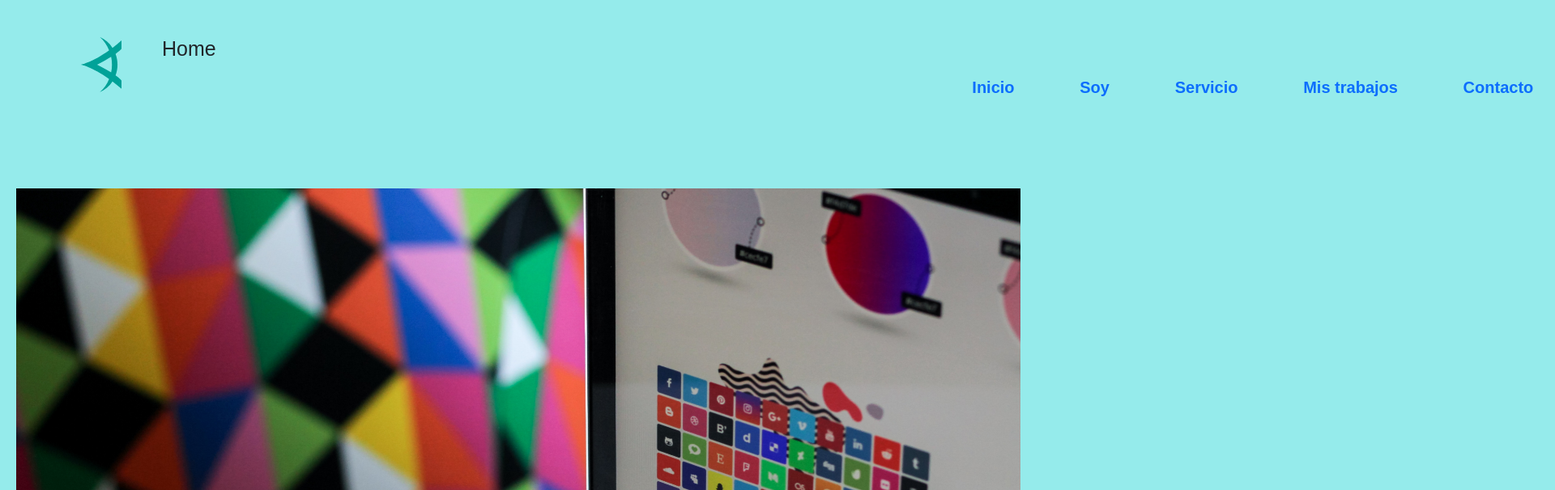
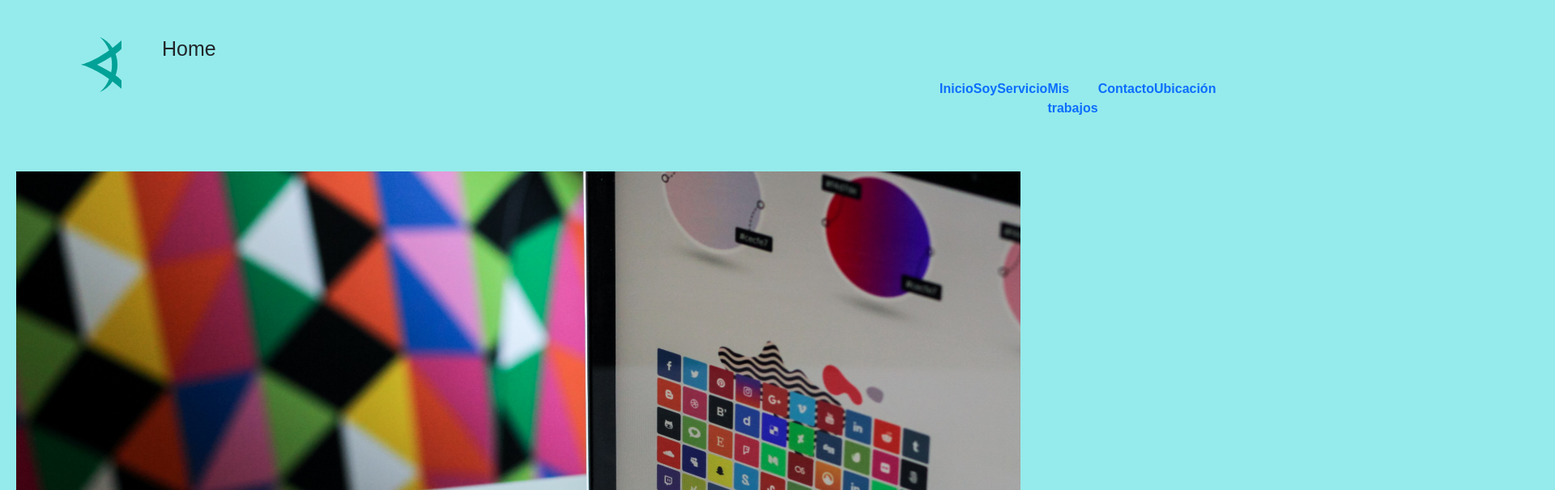
Before and after one commit to Aleg0502/Portafolio, a plain HTML site: page index.html in a window 1280 px wide. Shown: the top 606 px of the page at 81% size, 1920 px wide, since content can reach past the window. Drawn offline with nearby package versions, Linux system fonts and the light colour scheme.

Commit message:
ajustando con mq nav, probando

```diff
--- a/css/proyecto.css
+++ b/css/proyecto.css
@@ -17,6 +17,8 @@ body{
     font-family: sans-serif;
 
 }
+
+@media {(min-width: 300px);
 .gridContainer {
     display: grid;
     grid-template-areas:
@@ -28,6 +30,7 @@ body{
     grid-template-columns: 50% 50%;
     grid-template-rows: 100px 100px auto 1fr 100px;
 }
+ }
 
 header{
     display: flex;
@@ -65,9 +68,10 @@ h1{
     list-style-type: none;
 }
 
-
+@media {(min-width: 300px);
 #menu li{
     font-size: 20px;
+}
 }
 
 #menu a{
@@ -89,7 +93,7 @@ footer div img{
     width: 120px;
     height: 150px;
 }
-
+@media {(min-width: 300px);
 footer .redesSociales{
     width: 50px;
     display: flex;
@@ -97,6 +101,8 @@ footer .redesSociales{
     justify-content: space-around;
     list-style-type: none;
 }
+ }
+
 
 footer .redesSociales img{
     width: 50px;
@@ -112,7 +118,7 @@ footer td{
     border-radius: 15px;
 }
 
-
+@media {(min-width: 300px);
 /*!Estilos para el Index*/
 .carrusel{
     display: flex;
@@ -122,6 +128,7 @@ footer td{
     padding: 10px;
     border-radius: 20px;
 }
+ }
 
 .imgCarrusel{
     width: 250px;
@@ -137,24 +144,28 @@ section{
     padding: 200px;
 }
 
+@media {(min-width: 300px);
 h2{
     color: black;
 }
-
+}
 
 
 /*!Estilos para el Yo soy*/
-
+@media {(min-width: 300px);
 .mainYoSoy{
     display: flex;
     flex-direction: row;
     justify-content: space-around;
 }
+}
 
+@media { (min-width: 300px);
 .mainYoSoy div img{
     width: 500px;
     height: 400px;
     border-radius: 10px;
+}
 }
 
 .mainYoSoy section{
@@ -191,11 +202,15 @@ h2{
 
 
 /*!Estilos para el Registro*/
+@media { (min-width: 300px);
 fieldset{
     border: 2px solid black;
     border-radius: 10px;
     padding: 10px;
 }
+}
+
+@media { (min-width: 300px);
 
 .grid-container {
     display: grid;
@@ -204,9 +219,5 @@ fieldset{
 
     }
 
+}
     /*aplicado media querys*/
-
-    @media screen {min-width: 300px;
-        max-width: 400px;
-
-    }
```
Also changed, not shown: index.html (+0 -1 lines).
